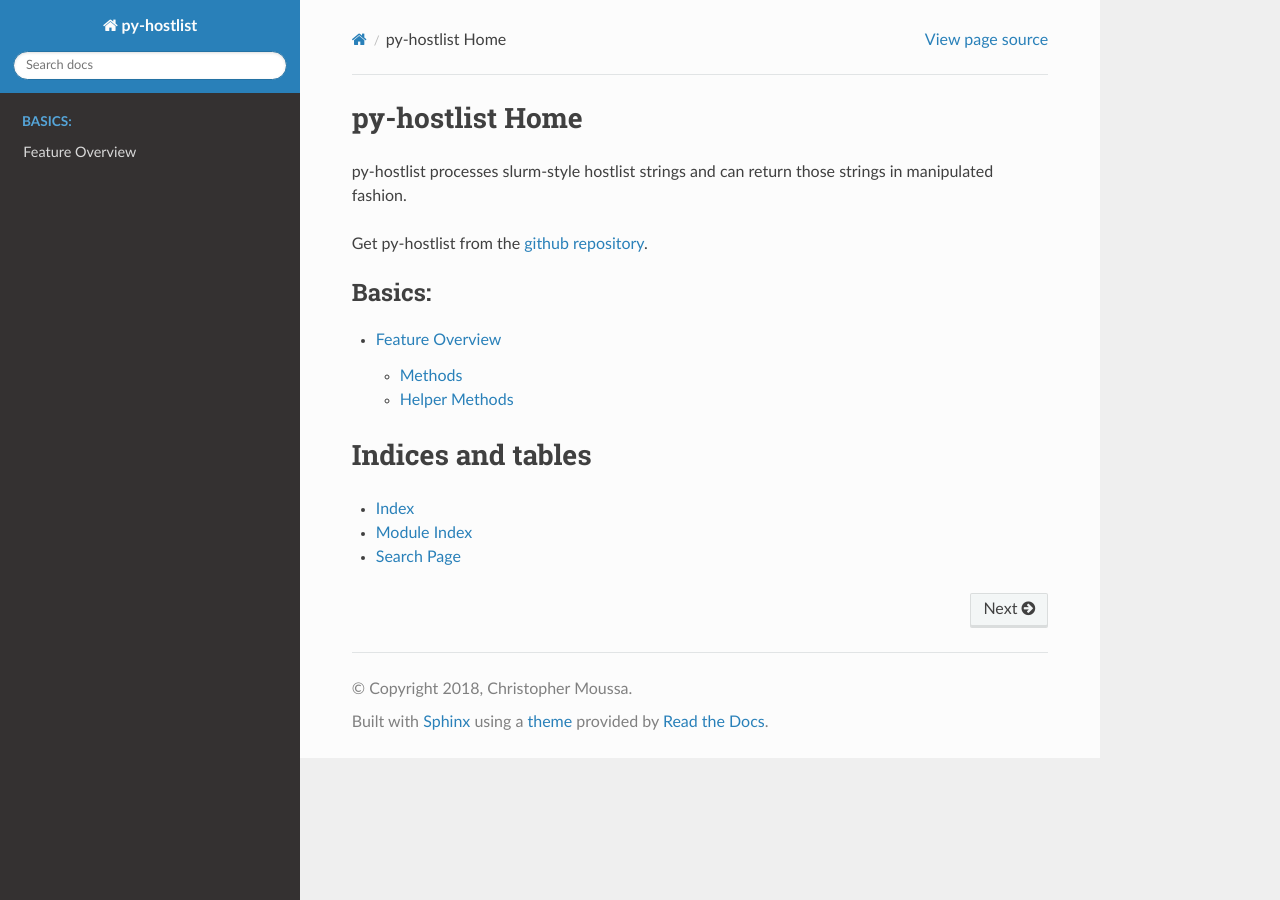
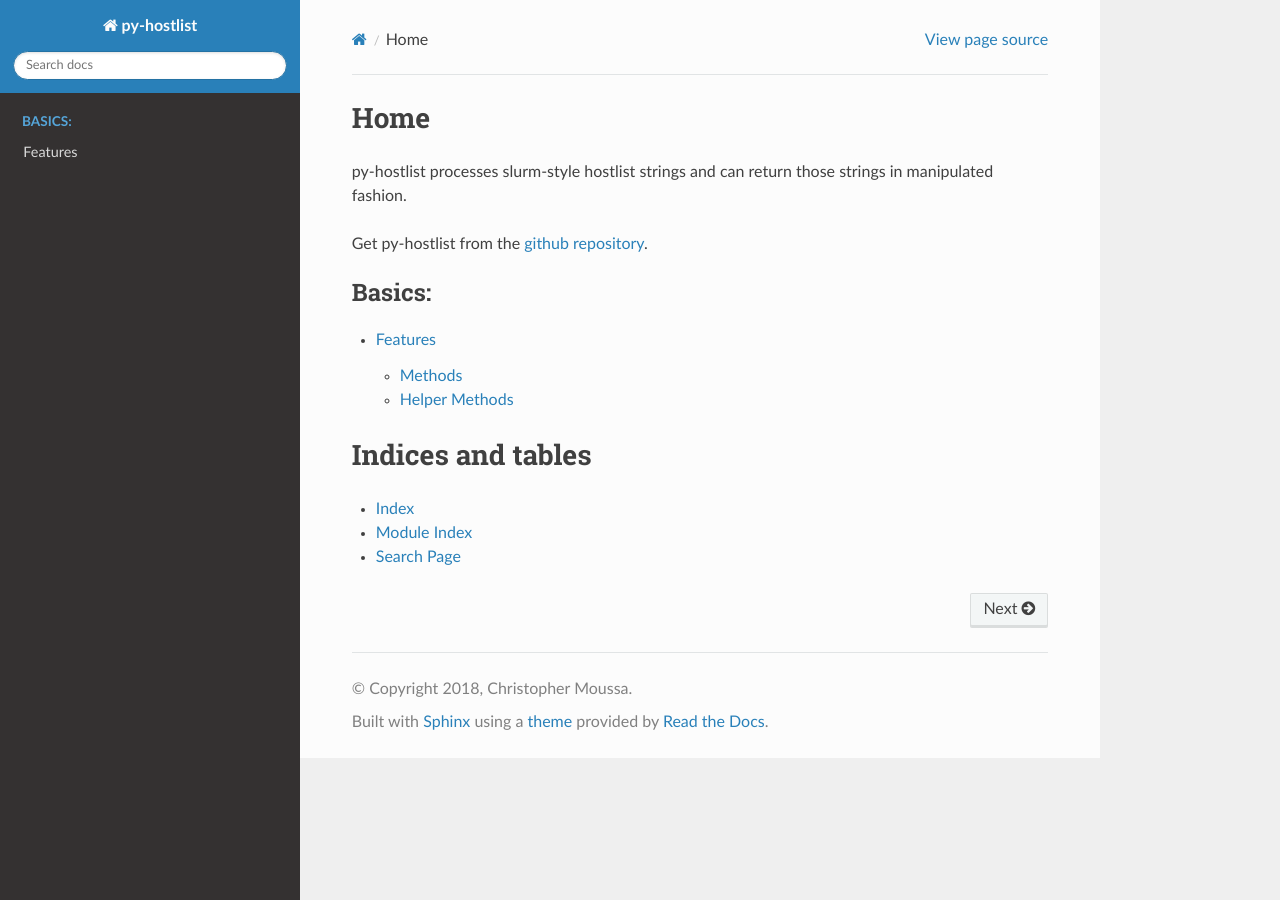
Before and after one commit to LLNL/py-hostlist, a Sphinx documentation site: the page built from docs/index.rst, in a window 1280 px wide. Built offline with Sphinx 7.4.7 and the Read the Docs theme 2.0.0, drawn with Linux system fonts in a browser that asks for light colours; pages that are not in the unit, such as notebooks, are missing from menus.

Commit message:
Changed titles of features page and home page.

```diff
--- a/docs/features.rst
+++ b/docs/features.rst
@@ -1,6 +1,6 @@
-================
-Feature Overview
-================
+========
+Features
+========
 
 This is a high-level overview of features that make up py-hostlist.
 
--- a/docs/index.rst
+++ b/docs/index.rst
@@ -3,7 +3,7 @@
    You can adapt this file completely to your liking, but it should at least
    contain the root `toctree` directive.
 
-py-hostlist Home
+Home
 =======================================
 
 py-hostlist processes slurm-style hostlist strings and can return those strings in manipulated fashion.
```
